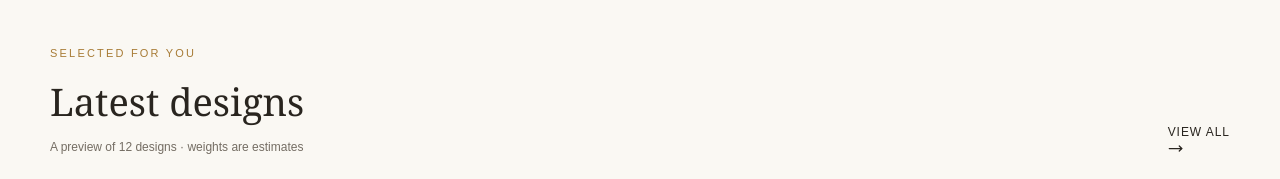
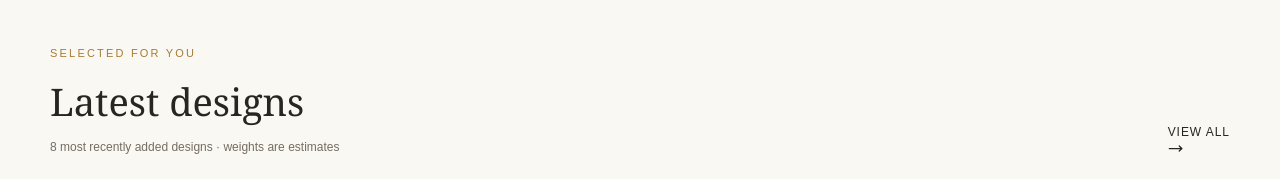
Before and after one commit to Gayathridevi006/Balaji_jewelworks, a Next.js app in the folder frontend/: page / in a window 1280 px wide. Shown: the part 1240-1419 px from the top of the page. Built offline with nearby package versions, Linux system fonts and the light colour scheme; no server answers.

Commit message:
Show 8 newest designs on home page

```diff
--- a/frontend/app/page.tsx
+++ b/frontend/app/page.tsx
@@ -18,10 +18,10 @@ type Item = {
 
 async function getItems(): Promise<Item[]> {
   try {
-    const response = await api<{ items: Item[] }>('/catalogue?limit=12');
-    return response.items.length ? response.items.slice(0, 12) : sampleDesigns.slice(0, 12);
+    const response = await api<{ items: Item[] }>('/catalogue?limit=8');
+    return response.items.length ? response.items.slice(0, 8) : sampleDesigns.slice(0, 8);
   } catch {
-    return sampleDesigns.slice(0, 12);
+    return sampleDesigns.slice(0, 8);
   }
 }
 
@@ -77,7 +77,7 @@ export default async function Home() {
           <div>
             <div className="eyebrow">Selected for you</div>
             <h2 className="serif" style={{ fontWeight: 400, fontSize: 38, margin: '12px 0 0' }}>Latest designs</h2>
-            <p style={{ fontSize: 12, color: '#746d63', margin: '8px 0 0' }}>A preview of 12 designs · weights are estimates</p>
+            <p style={{ fontSize: 12, color: '#746d63', margin: '8px 0 0' }}>8 most recently added designs · weights are estimates</p>
           </div>
           <Link href="/catalogue" style={{ fontSize: 12, letterSpacing: '.08em', textTransform: 'uppercase', whiteSpace: 'nowrap' }}>View all <MoveRight size={15} style={{ verticalAlign: 'middle' }} /></Link>
         </div>
```
